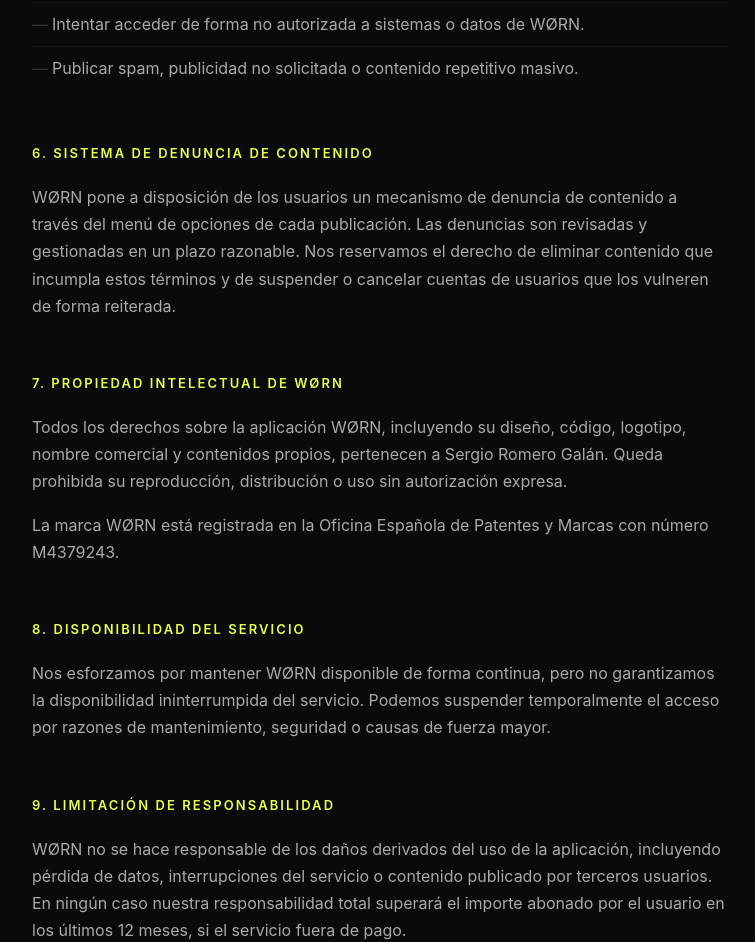
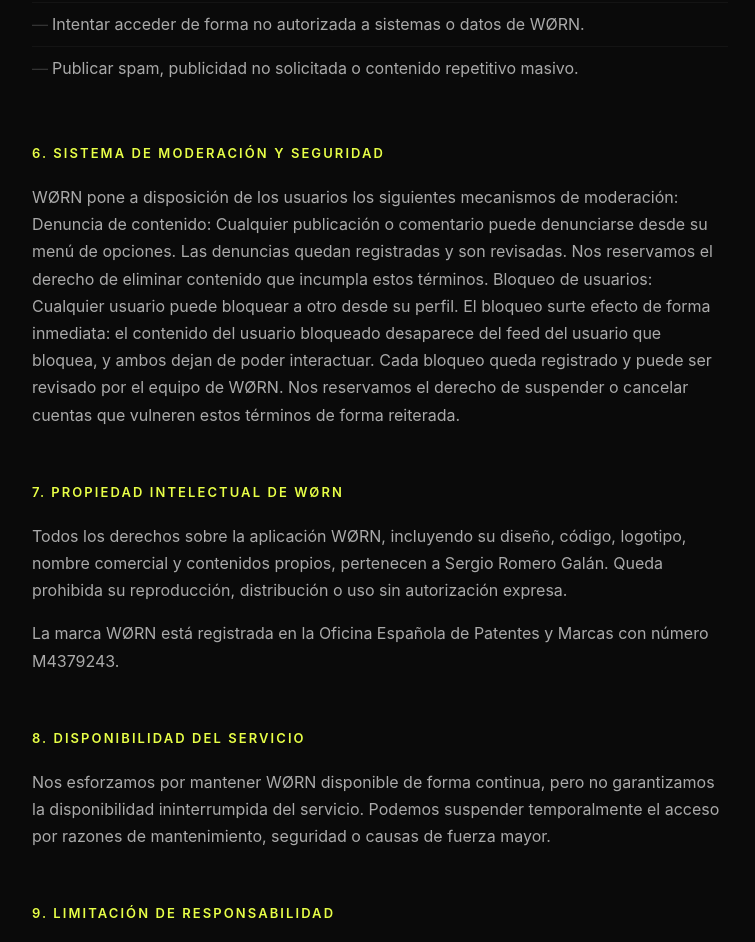
Before and after one commit to sergioromerogalan/worn, a plain HTML site: page terminos/index.html in a window 1280 px wide. Shown: the part 1817-2759 px from the top of the page, without its empty margins (260-1015 px from the left). Drawn offline with Linux system fonts and the light colour scheme.

Commit message:
Update moderation and security section in index.html

```diff
--- a/terminos/index.html
+++ b/terminos/index.html
@@ -269,8 +269,14 @@
     </section>
 
     <section>
-      <h2>6. Sistema de denuncia de contenido</h2>
-      <p>WØRN pone a disposición de los usuarios un mecanismo de denuncia de contenido a través del menú de opciones de cada publicación. Las denuncias son revisadas y gestionadas en un plazo razonable. Nos reservamos el derecho de eliminar contenido que incumpla estos términos y de suspender o cancelar cuentas de usuarios que los vulneren de forma reiterada.</p>
+      <h2>6. Sistema de moderación y seguridad</h2>
+      <p>WØRN pone a disposición de los usuarios los siguientes mecanismos de moderación:
+
+Denuncia de contenido: Cualquier publicación o comentario puede denunciarse desde su menú de opciones. Las denuncias quedan registradas y son revisadas. Nos reservamos el derecho de eliminar contenido que incumpla estos términos.
+
+Bloqueo de usuarios: Cualquier usuario puede bloquear a otro desde su perfil. El bloqueo surte efecto de forma inmediata: el contenido del usuario bloqueado desaparece del feed del usuario que bloquea, y ambos dejan de poder interactuar. Cada bloqueo queda registrado y puede ser revisado por el equipo de WØRN.
+
+Nos reservamos el derecho de suspender o cancelar cuentas que vulneren estos términos de forma reiterada.</p>
     </section>
 
     <section>
```
